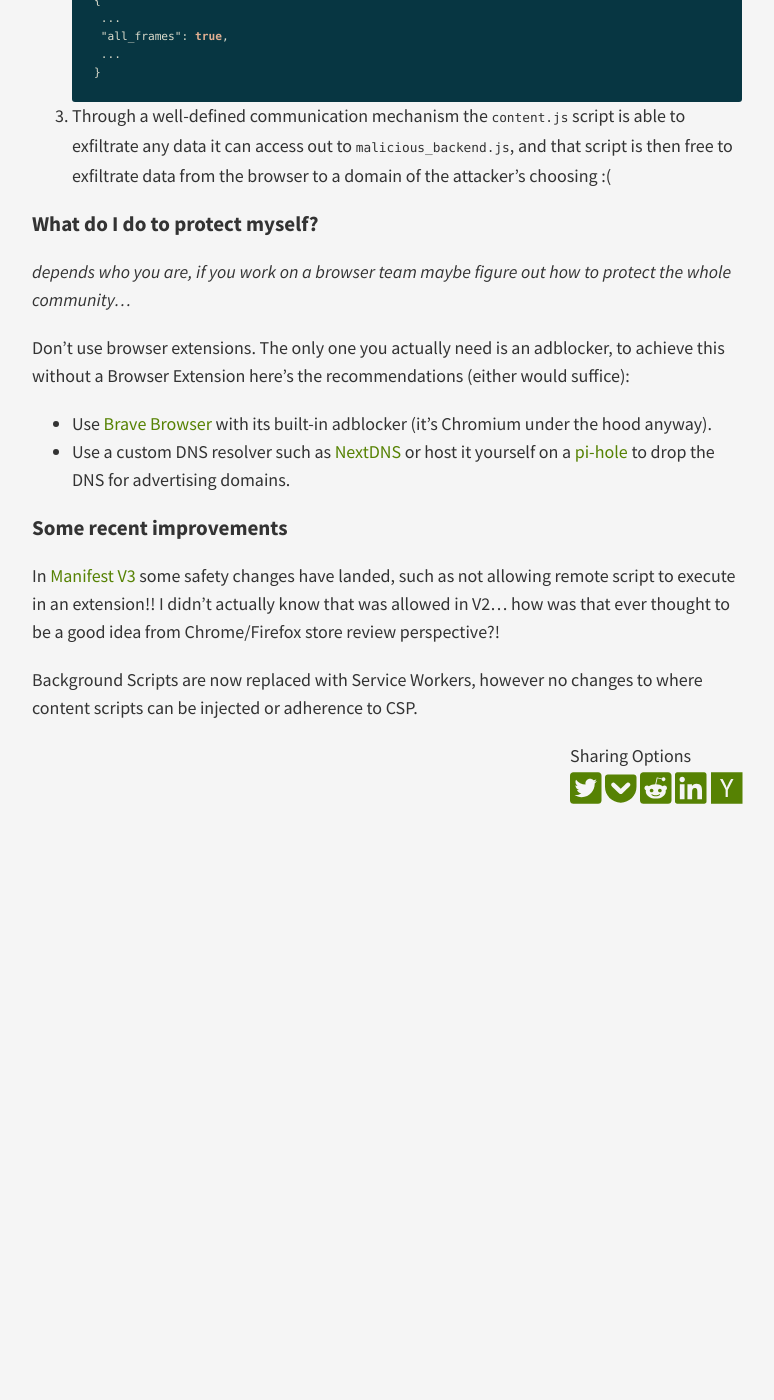
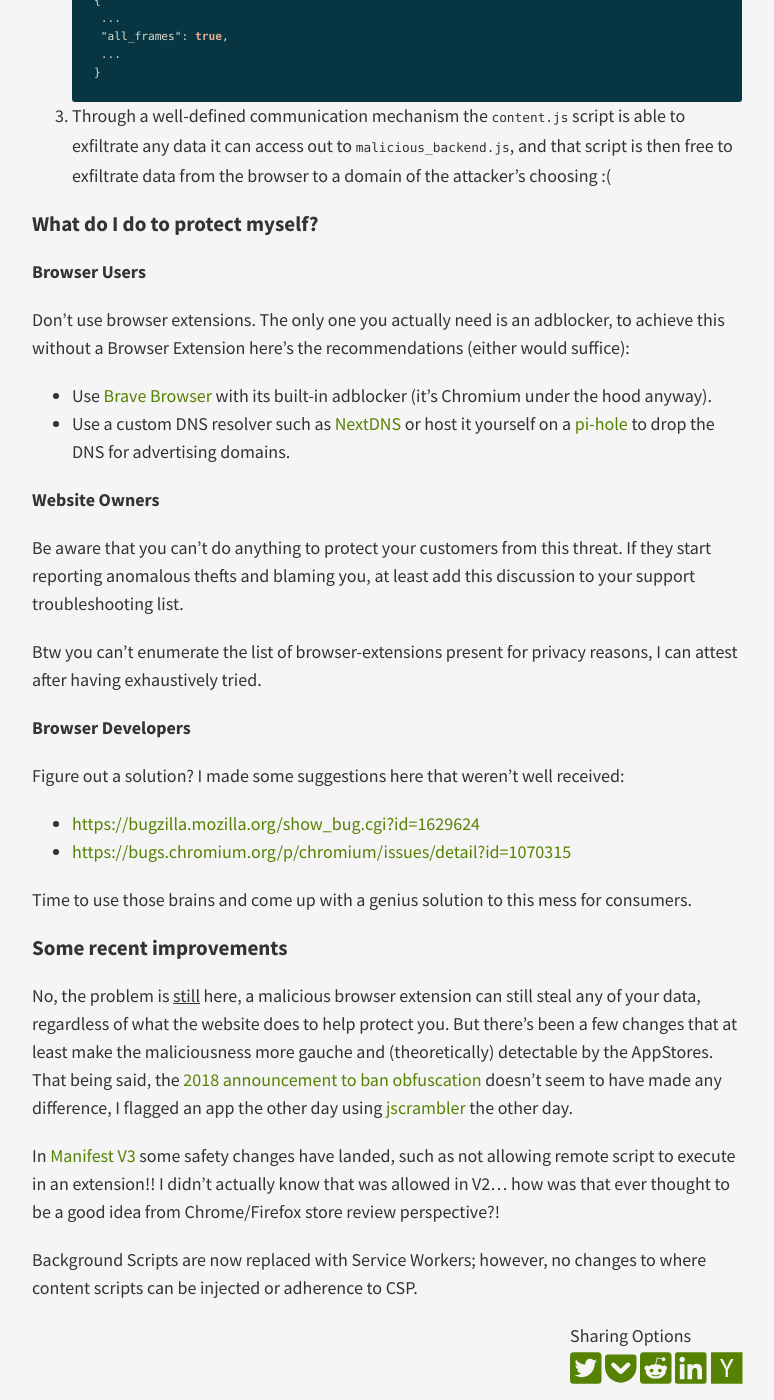
Before and after one commit to joekir/joekir.github.io, a Jekyll site: the page built from _posts/2022-07-22-why-to-be-worried-about-browser-extensions.md, in a window 1280 px wide and 1400 px high, scrolled down 1723 px. Shown: the whole window, without its empty margins (253-1027 px from the left). Built offline with Jekyll 4.4.1, drawn with Linux system fonts in a browser that asks for light colours; nearby versions of some CDN libraries; comment, search, counter and statistics services are not loaded; before the commit the page ends 2659 px from its top, so only the background shows below that.

Commit message:
update last paragraph

```diff
--- a/_posts/2022-07-22-why-to-be-worried-about-browser-extensions.md
+++ b/_posts/2022-07-22-why-to-be-worried-about-browser-extensions.md
@@ -69,14 +69,31 @@ Ok, so what's bad?
 
 ### What do I do to protect myself?
 
-_depends who you are, if you work on a browser team maybe figure out how to protect the whole community..._
+**Browser Users**
 
 Don't use browser extensions. The only one you actually need is an adblocker, to achieve this without a Browser Extension here's the recommendations (either would suffice):
   - Use [Brave Browser](https://brave.com) with its built-in adblocker (it's Chromium under the hood anyway).
   - Use a custom DNS resolver such as [NextDNS](https://nextdns.io/?from=jsbhvf3z) or host it yourself on a [pi-hole](https://pi-hole.net/) to drop the DNS for advertising domains.
 
+**Website Owners**
+
+Be aware that you can't do anything to protect your customers from this threat.
+If they start reporting anomalous thefts and blaming you, at least add this discussion to your support troubleshooting list.
+
+Btw you can't enumerate the list of browser-extensions present for privacy reasons, I can attest after having exhaustively tried.
+
+**Browser Developers**
+
+Figure out a solution? I made some suggestions here that weren't well received:
+* [https://bugzilla.mozilla.org/show_bug.cgi?id=1629624](https://bugzilla.mozilla.org/show_bug.cgi?id=1629624)
+* [https://bugs.chromium.org/p/chromium/issues/detail?id=1070315](https://bugs.chromium.org/p/chromium/issues/detail?id=1070315)
+
+Time to use those brains and come up with a genius solution to this mess for consumers.
+
 ### Some recent improvements
+
+No, the problem is <u>still</u> here, a malicious browser extension can still steal any of your data, regardless of what the website does to help protect you. But there's been a few changes that at least make the maliciousness more gauche and (theoretically) detectable by the AppStores. That being said, the [2018 announcement to ban obfuscation](https://blog.chromium.org/2018/10/trustworthy-chrome-extensions-by-default.html) doesn't seem to have made any difference, I flagged an app the other day using [jscrambler](https://jscrambler.com/) the other day.
 
 In [Manifest V3](https://developer.chrome.com/docs/extensions/mv3/intro/mv3-overview/) some safety changes have landed, such as not allowing remote script to execute in an extension!! I didn't actually know that was allowed in V2... how was that ever thought to be a good idea from Chrome/Firefox store review perspective?!
 
-Background Scripts are now replaced with Service Workers, however no changes to where content scripts can be injected or adherence to CSP.
+Background Scripts are now replaced with Service Workers; however, no changes to where content scripts can be injected or adherence to CSP.
```
